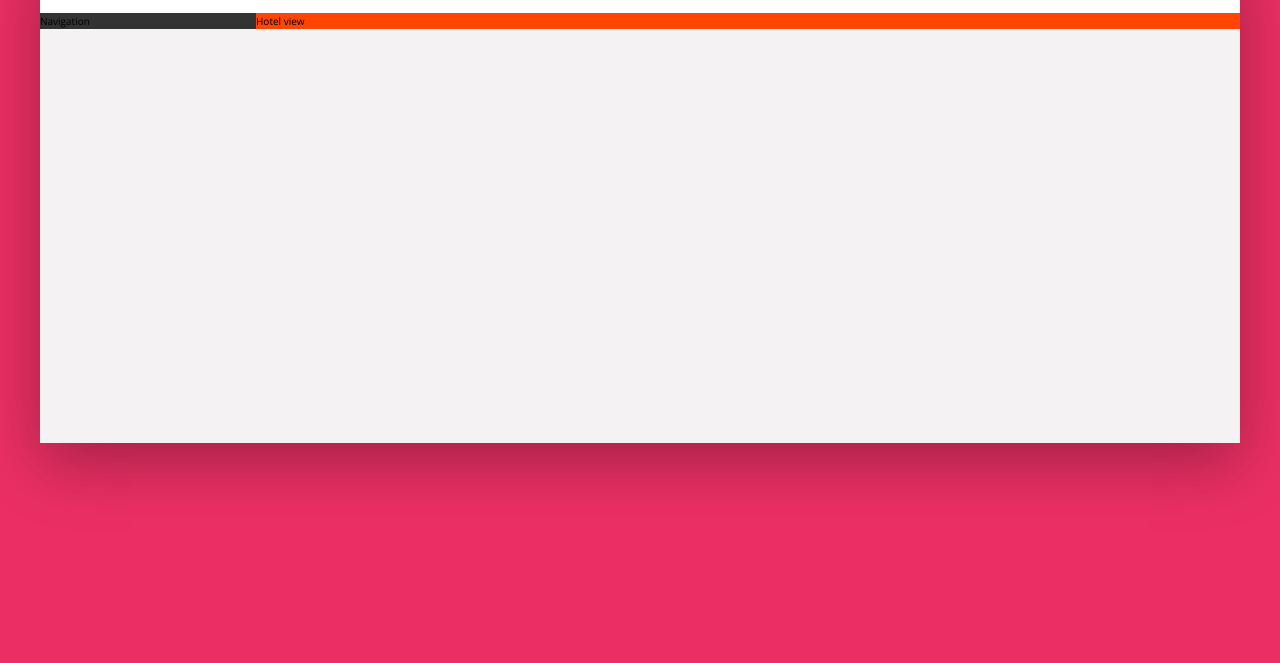
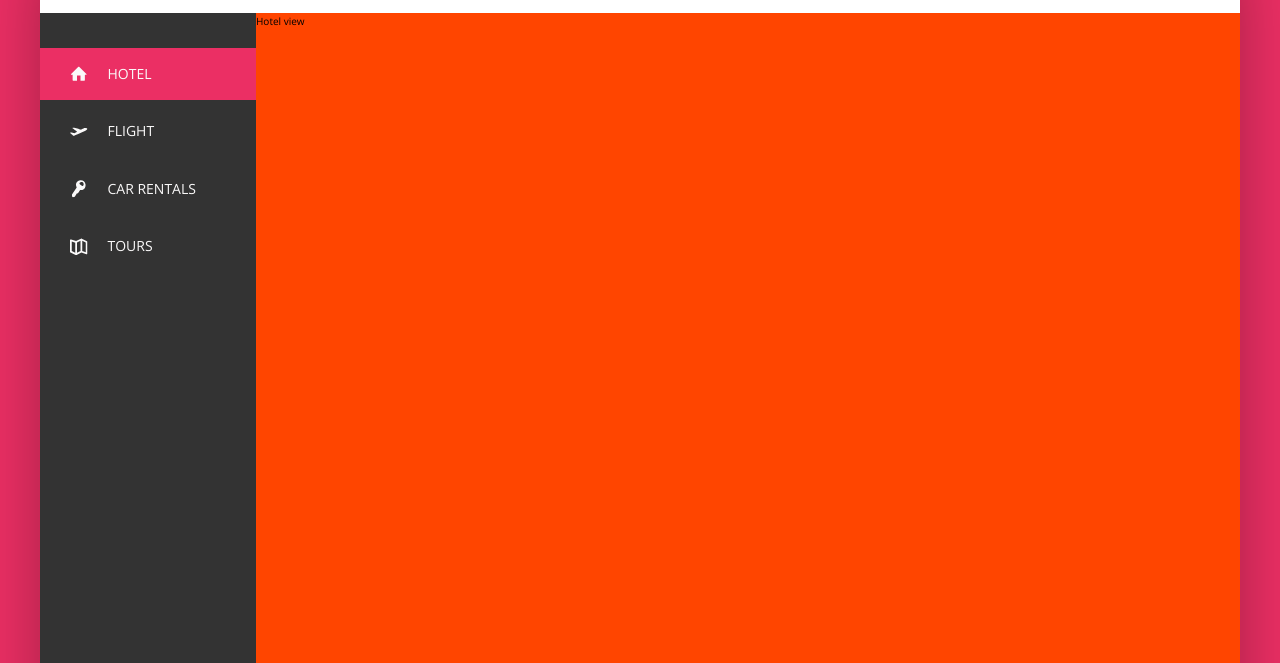
Before and after one commit to abhitrivedi99/Nexter-flexbox, a website: page index.html in a window 1280 px wide. Shown: the part 137-800 px from the top of the page. Drawn offline with nearby package versions, Linux system fonts and the light colour scheme.

Commit message:
feat(navigation-bar): navigation bar added

```diff
--- a/index.html
+++ b/index.html
@@ -44,7 +44,43 @@
 				</nav>
 			</header>
 			<div class="content">
-				<nav class="sidebar">Navigation</nav>
+				<nav class="sidebar">
+					<ul class="side-nav">
+						<li class="side-nav__item side-nav__item--active">
+							<a href="#" class="side-nav__link">
+								<svg class="side-nav__icon">
+									<use xlink:href="img/sprite.svg#icon-home"></use>
+								</svg>
+								<span>Hotel</span>
+							</a>
+						</li>
+						<li class="side-nav__item">
+							<a href="#" class="side-nav__link">
+								<svg class="side-nav__icon">
+									<use xlink:href="img/sprite.svg#icon-aircraft-take-off"></use>
+								</svg>
+								<span>Flight</span>
+							</a>
+						</li>
+						<li class="side-nav__item">
+							<a href="#" class="side-nav__link">
+								<svg class="side-nav__icon">
+									<use xlink:href="img/sprite.svg#icon-key"></use>
+								</svg>
+								<span>Car Rentals</span>
+							</a>
+						</li>
+						<li class="side-nav__item">
+							<a href="#" class="side-nav__link">
+								<svg class="side-nav__icon">
+									<use xlink:href="img/sprite.svg#icon-map"></use>
+								</svg>
+								<span>Tours</span>
+							</a>
+						</li>
+					</ul>
+					<div class="legal">&copy; 2022 by Trillo. All rights reserved.</div>
+				</nav>
 				<main class="hotel-view">Hotel view</main>
 			</div>
 		</div>
--- a/sass/_components.scss
+++ b/sass/_components.scss
@@ -114,3 +114,72 @@
 		margin-right: 1rem;
 	}
 }
+
+//////////////////////////////////
+// SIDE NAVIGATION
+.side-nav {
+	font-size: 1.4rem;
+	list-style: none;
+	margin-top: 3.5rem;
+
+	&__item {
+		position: relative;
+
+		&:not(:last-child) {
+			margin-bottom: 0.5rem;
+		}
+	}
+
+	&__item::before {
+		content: '';
+		position: absolute;
+		top: 0;
+		left: 0;
+		height: 100%;
+		width: 3px;
+		background-color: var(--color-primary);
+		transform: scaleY(0);
+		// transform-origin: top;
+		transition: transform 0.2s, width 0.3s cubic-bezier(1, 0, 0, 1) 0.2s, background-color 0.1s;
+	}
+
+	&__item:hover::before,
+	&__item--active::before {
+		transform: scaleY(1);
+		width: 100%;
+	}
+
+	&__item:active::before {
+		background-color: var(--color-primary-light);
+	}
+
+	&__link:link,
+	&__link:visited {
+		color: var(--color-grey-light-1);
+		text-decoration: none;
+		text-transform: uppercase;
+		display: block;
+		padding: 1.5rem 3rem;
+		position: relative;
+		z-index: 100;
+
+		display: flex;
+		align-items: center;
+	}
+
+	&__icon {
+		height: 1.75rem;
+		width: 1.75rem;
+		margin-right: 2rem;
+		fill: currentColor;
+	}
+}
+
+//////////////////////////////////
+// LEGAL TEXT
+.legal {
+	font-size: 1.2rem;
+	text-align: center;
+	padding: 2.5rem;
+	color: var(--color-grey-light-4);
+}
--- a/sass/_layout.scss
+++ b/sass/_layout.scss
@@ -26,10 +26,16 @@
 	background-color: var(--color-grey-dark-1);
 
 	flex: 0 0 18%;
+
+	display: flex;
+	flex-direction: column;
+	justify-content: space-between;
 }
 
 .hotel-view {
+	background-color: #fff;
 	background-color: orangered;
 
+	height: 88rem;
 	flex: 1;
 }
```
Also changed, not shown: css/style.css.
